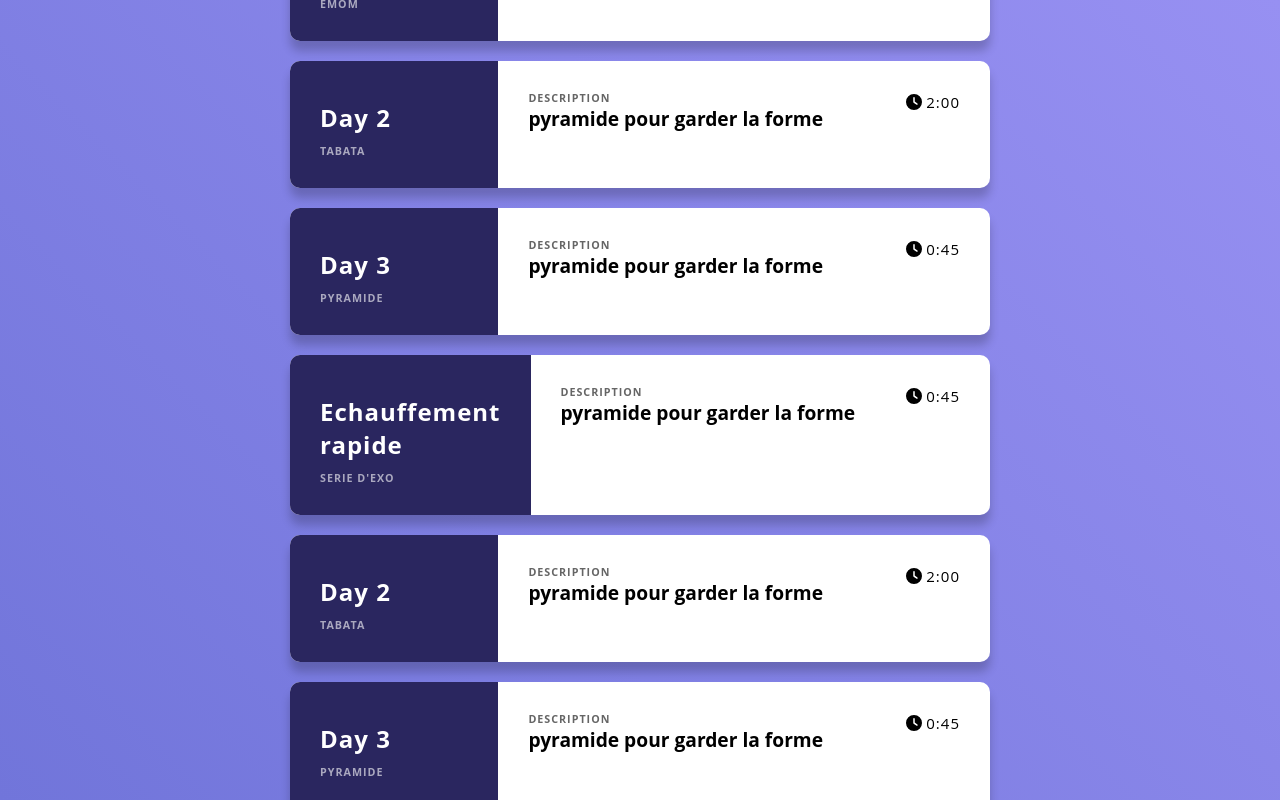
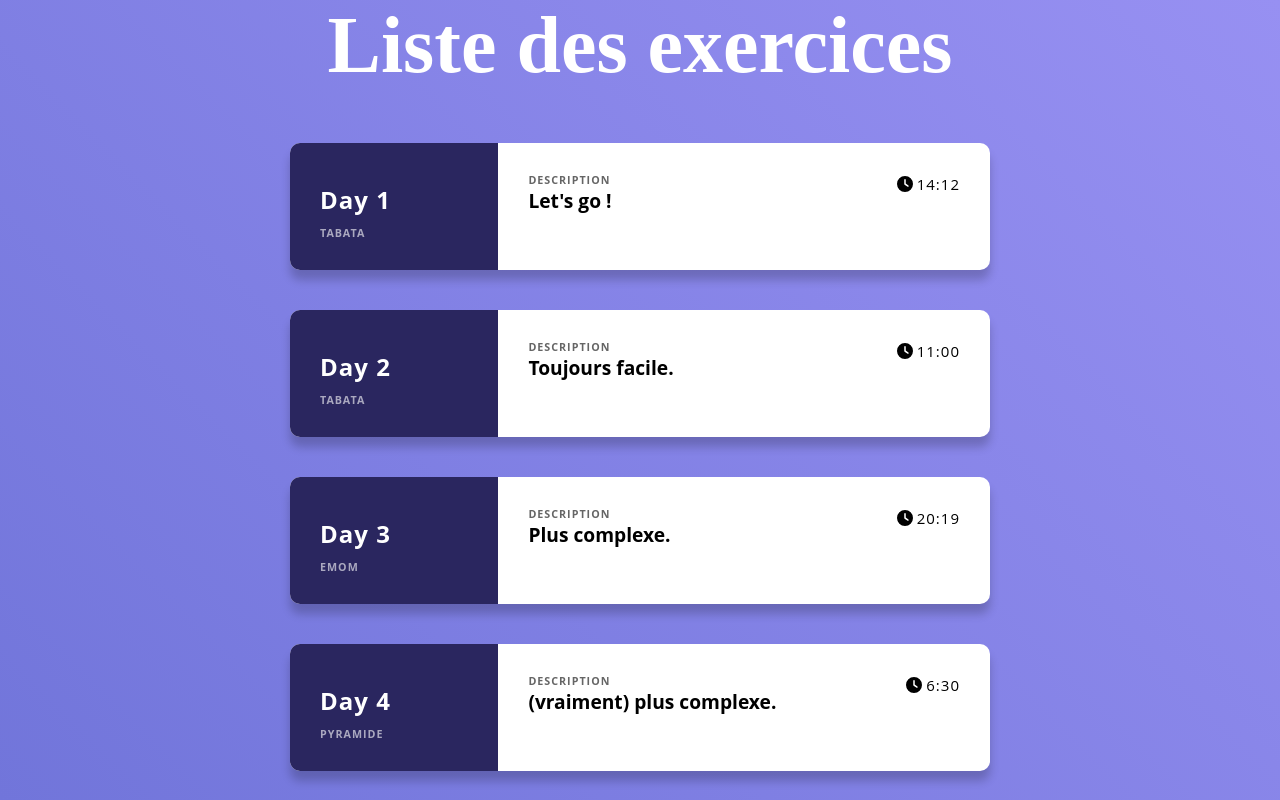
Before and after one commit to quent36987/App_Typescript, a React (Create React App) app: page /chrono in a window 1280 px wide. Built offline with nearby package versions, Linux system fonts and the light colour scheme; a web font is replaced by a local one.

Commit message:
ajout serie exo

```diff
--- a/src/componants/timer.tsx
+++ b/src/componants/timer.tsx
@@ -7,6 +7,9 @@ export type TimerProps = {
     recovery_time : number,
     exercise : string[],
     name : string,
+    type : string,
+    pyramide? : string[],
+    exercise_info? : number[],
   }
 
   enum TYPE_TIMER {
@@ -19,6 +22,7 @@ export type TimerProps = {
     timer : number,
     type : TYPE_TIMER,
     name? : string,
+    color : any,
 }
 
 
@@ -39,6 +43,7 @@ const Timer = ( Prop : TimerProps) => {
      let  recovery_time =Prop.recovery_time;
      let  exercise = Prop.exercise;
 
+
      let   _cycle  = 0;
      let   _set  = 0;
 
@@ -47,7 +52,9 @@ const Timer = ( Prop : TimerProps) => {
     let timeLabel = document.getElementById("base-timer-label") as HTMLElement;
     let setslabel = document.getElementById("sets") as HTMLElement;
     let cyclelabel = document.getElementById("cycles") as HTMLElement;
-    let exerciceslabel = document.getElementById("exercices") as HTMLElement;
+    let exerciceslabel1 = document.getElementById("exercices1") as HTMLElement;
+    let exerciceslabel2 = document.getElementById("exercices2") as HTMLElement;
+    let exerciceslabel3 = document.getElementById("exercices3") as HTMLElement;
 
     //All buttons
     let startBtn = document.getElementById("start")as HTMLButtonElement;
@@ -62,6 +69,52 @@ const Timer = ( Prop : TimerProps) => {
         button.removeAttribute("disabled");
     }
 
+    function SetExoLabel(time : TypeTimer) {
+      if (time == null)
+      {
+        exerciceslabel1.innerHTML = "Ready !";
+        exerciceslabel2.innerHTML = "Ready !";
+        exerciceslabel3.innerHTML = "Ready !";
+        return;
+      }
+
+        if (time.type === TYPE_TIMER.Exo) {
+          exerciceslabel2.innerHTML = exercise[_set];
+          if (_set < exercise.length - 1) {
+            exerciceslabel3.innerHTML = " >  Rest";
+          }
+          else
+          {
+            if (_cycle < cycles - 1) {
+              exerciceslabel3.innerHTML = " > Recovery";
+            }
+            else{
+              exerciceslabel3.innerHTML = " > Fini !";
+            }
+          }
+          if (_set > 0) {
+            exerciceslabel1.innerHTML = "Rest > ";
+          }
+          else if (_cycle > 0) {
+            exerciceslabel1.innerHTML = "Recovery > " ;
+          }
+          else{
+            exerciceslabel1.innerHTML = "Ready > ";
+          }
+
+        }else if (time.type === TYPE_TIMER.Rest) {
+          exerciceslabel1.innerHTML =  exercise[_set-1] + " > " ;
+          exerciceslabel2.innerHTML = "Rest";
+          exerciceslabel3.innerHTML = " > " + exercise[_set];
+        }else{
+          exerciceslabel1.innerHTML = exercise[exercise.length -1] + " > " ;
+          exerciceslabel2.innerHTML = "Recovery";
+          exerciceslabel3.innerHTML = " > " + exercise[0];
+        }
+
+
+    }
+
 
         function  setCircleDasharray(timeLeft : number, timetotal : number) {
             const rawTimeFraction = timeLeft / timetotal;
@@ -70,6 +123,9 @@ const Timer = ( Prop : TimerProps) => {
             TimeFraction * FULL_DASH_ARRAY
           ).toFixed(0)} 283`;
           timer?.setAttribute("stroke-dasharray", circleDasharray);
+
+
+
         }
 
         function  formatTime(time : number) {
@@ -84,52 +140,55 @@ const Timer = ( Prop : TimerProps) => {
 
        function timerOn()
         {
-            console.log("timerOn");
+
             if (timers.length > 0)
             {
-                const timer = timers.pop();
+                const time = timers.pop();
                 let i = -1;
-                if(timer?.name && timeLabel){
-                    exerciceslabel.innerHTML = timer.name;
-                    i = timer.timer;
+                if(time?.name == null || time?.timer == null || timeLabel == null){
+                    return;
                 }
-                else{
-                    exerciceslabel.innerHTML = "";
-                }
+                SetExoLabel(time);
 
-                timerInterval = window.setInterval(() => {
+                  i = time.timer;
+                   timer.style.color = time.color;
+                   cyclelabel.innerHTML =  _cycle.toString()+"/" + cycles.toString();
+                   setslabel.innerHTML = _set.toString() + "/" + exercise.length.toString();
+                   if(time.type === TYPE_TIMER.Exo)
+                            {
+                                _set+=1;
+                                console.log("ici");
+
+                            }
+                            else if(time.type === TYPE_TIMER.Recovery)
+                            {
+                                _cycle +=1;
+                                _set=0;
+                            }
+                   timerInterval = window.setInterval(() => {
                     if(!is_pause)
                     {
-
-                        console.log("pause :" +  is_pause);
-                        if (timer?.timer  && i !== -1 && i > 0)
+                        timeLabel.innerHTML = formatTime(i)
+                        if ( i > 0)
                         {
-                            setCircleDasharray(i,timer.timer);
-                            timeLabel.innerHTML = formatTime(i);
+                            setCircleDasharray(i,time.timer);
                             i--;
                         }
-                        else if(timer  && i !== -1)
+                        else if (i === 0)
                         {
-
-                            timeLabel.innerHTML = formatTime(i);
-                            if(timer.type === TYPE_TIMER.Exo)
-                            {
-                                _set+=1;
-                               cyclelabel.innerHTML =  _cycle.toString()+"/" + cycles.toString();
-                               setslabel.innerHTML = _set.toString() + "/" + exercise.length.toString();
-                            }
-                            else if(timer.type === TYPE_TIMER.Recovery)
-                            {
-                                _cycle +=1;
-                                _set=1;
-                                cyclelabel.innerHTML =  _cycle.toString()+"/" + cycles.toString();
-                                setslabel.innerHTML = _set.toString() + "/" + exercise.length.toString();
-                            }
                             window.clearInterval(timerInterval);
                             timerOn();
-                        }
+                         }
+                         else{
+
+                            window.clearInterval(timerInterval);
+                         }
+
                     }
                 }, 1000);
+            }
+            else{
+              reset();
             }
         }
         // play the tabata (timer)
@@ -138,21 +197,24 @@ const Timer = ( Prop : TimerProps) => {
             for (let cycle = 0; cycle < cycles; cycle++) {
                 for (let exo = 0; exo < exercise.length; exo++) {
                     // play the exercise
-                    timers.unshift({timer : exercise_time, type : TYPE_TIMER.Exo, name : exercise[exo]});
+
+                    timers.unshift({timer : Prop.type === "Serie Exo" ? Prop.exercise_info[exo] : exercise_time, type : TYPE_TIMER.Exo, name : exercise[exo], color : "red"});
                     // play the rest
                     if (exo < exercise.length - 1)
                     {
-                        timers.unshift({timer : rest_time, type : TYPE_TIMER.Rest, name : "Rest"});
+                        timers.unshift({timer : rest_time, type : TYPE_TIMER.Rest, name : "Rest", color : "green"});
                     }
                 }
                 // play the recovery
                 if (cycle < cycles - 1)
                 {
-                    timers.unshift({timer : recovery_time, type : TYPE_TIMER.Recovery, name : "Recovery"});
+                    timers.unshift({timer : recovery_time, type : TYPE_TIMER.Recovery, name : "Recovery", color : "blue"});
                 }
             }
             setslabel.innerHTML = "0/" + exercise.length.toString();
             cyclelabel.innerHTML = "0/" + cycles.toString();
+
+
             timerOn();
         }
 
@@ -166,7 +228,9 @@ const Timer = ( Prop : TimerProps) => {
      timeLabel = document.getElementById("base-timer-label") as HTMLElement;
      setslabel = document.getElementById("sets") as HTMLElement;
      cyclelabel = document.getElementById("cycles") as HTMLElement;
-     exerciceslabel = document.getElementById("exercices") as HTMLElement;
+      exerciceslabel1 = document.getElementById("exercices1") as HTMLElement;
+     exerciceslabel2 = document.getElementById("exercices2") as HTMLElement;
+     exerciceslabel3 = document.getElementById("exercices3") as HTMLElement;
 
     //All buttons
      startBtn = document.getElementById("start")as HTMLButtonElement;
@@ -211,6 +275,20 @@ const Timer = ( Prop : TimerProps) => {
         cyclelabel.innerHTML =  _cycle.toString()+"/" + cycles.toString();
         setslabel.innerHTML = _set.toString() + "/" + exercise.length.toString();
 
+        SetExoLabel(null);
+        setCircleDasharray(0,0);
+        timer.style.color = "#2A265F";
+      }
+
+      function suivant()
+      {
+        window.clearInterval(timerInterval);
+        if (_cycle === cycles)
+        {
+          reset();
+          return ;
+        }
+        timerOn();
       }
 
 
@@ -248,7 +326,12 @@ const Timer = ( Prop : TimerProps) => {
                   <span id="base-timer-label2" className="base-timer__label2">0:00</span>
                 </div>
 
-                <h2 className='h2time' id="exercices">Ready !</h2>
+              <div style={{"display":"flex", "alignItems":"center"}}>
+                <h2 className='h2time2' id="exercices1">  Ready !</h2>
+                <h2 className='h2time' id="exercices2">Ready !</h2>
+                <h2 className='h2time2' id="exercices3">  Ready !</h2>
+              </div>
+
               <div className="buttons">
                 <button onClick={e => start()} className="bttn" id="start">
                   Start
@@ -259,8 +342,14 @@ const Timer = ( Prop : TimerProps) => {
                 <button onClick={e => reset()} className="bttn" id="reset">
                   Reset
                 </button>
+                <button  className='bttn'
+                  id='suivant' onClick={e => suivant()}>
+                  Suivant
+                </button>
               </div>
+
               </div>
+
         </div>
     );
 }
--- a/src/data/days.json
+++ b/src/data/days.json
@@ -3,77 +3,69 @@
 
     [ {
     "name": "Day 1",
-    "type" : "emom",
-    "description": "On commence par un tabata",
-    "exercise_time" : 5,
+    "type" : "Tabata",
+    "description": "Let's go !",
+    "exercise_time" : 20,
     "rest_time" : 3,
-    "cycles" : 2,
-    "recovery_time" : 10,
-    "exercise" : ["squat", "deadlift", "bench press"]
+    "cycles" : 3,
+    "recovery_time" : 120,
+    "exercise" : ["Squat", "Pompe", "Gainage Facial","Squat sautés","Fentes","Dips","Abdos (Sit ups)","Mountain climbers","Montée de genoux"]
     },
     {
         "name": "Day 2",
-        "type" : "tabata",
-        "description": "pyramide pour garder la forme",
-        "exercise_time" : 4,
-        "rest_time" : 4,
-        "cycles" : 5,
-        "recovery_time" : 5,
-        "exercise" : ["squat2", "deadlift2", "bench press2"]
+        "type" : "Tabata",
+        "description": "Toujours facile.",
+        "exercise_time" : 20,
+        "rest_time" : 10,
+        "cycles" : 3,
+        "recovery_time" : 120,
+        "exercise" : ["Montée de genoux", "Saut sur place", "Jumping Jacks","Gainage","Chaise"]
     }
     ,
     {
         "name": "Day 3",
+        "type" : "Emom",
+        "description": "Plus complexe.",
+        "exercise_time" : 60,
+        "rest_time" : 0,
+        "cycles" : 20,
+        "recovery_time" : 1,
+        "exercise" : ["3 Burpees + 6 Fentes"]
+    }
+    ,
+    {
+        "name": "Day 4",
         "type" : "Pyramide",
+        "description": "(vraiment) plus complexe.",
+        "exercise_time" : 0,
+        "rest_time" : 45,
+        "cycles" : 3,
+        "recovery_time" : 60,
+        "exercise" : ["Pompes", "Sit Up", "Superman"],
+        "pyramide" : ["30","20","10"]
+    },
+    {
+        "name": "Day 5",
+        "type" : "Serie Exo",
+        "description": "On travaille un peu les abdos",
+        "exercise_time" : 0,
+        "rest_time" : 0,
+        "cycles" : 5,
+        "recovery_time" : 60,
+        "exercise" : ["10 Russian Twists", "10 Squats", "10 Mountain Climbers"],
+        "exercise_info" : [-1,-1,-1]
+    }
+    ,
+    {
+        "name": "Echauffement rapide",
+        "type" : "Serie Exo",
         "description": "pyramide pour garder la forme",
         "exercise_time" : 4,
         "rest_time" : 4,
         "cycles" : 2,
         "recovery_time" : 5,
-        "exercise" : ["squat2", "deadlift2", "bench press2"]
-    }
-    ,
-    {
-        "name": "Echauffement rapide",
-        "type" : "Serie d'exo",
-        "description": "pyramide pour garder la forme",
-        "exercise_time" : 4,
-        "rest_time" : 4,
-        "cycles" : 2,
-        "recovery_time" : 5,
-        "exercise" : ["squat2", "deadlift2", "bench press2"]
-    },
-    {
-        "name": "Day 2",
-        "type" : "tabata",
-        "description": "pyramide pour garder la forme",
-        "exercise_time" : 4,
-        "rest_time" : 4,
-        "cycles" : 5,
-        "recovery_time" : 5,
-        "exercise" : ["squat2", "deadlift2", "bench press2"]
-    }
-    ,
-    {
-        "name": "Day 3",
-        "type" : "Pyramide",
-        "description": "pyramide pour garder la forme",
-        "exercise_time" : 4,
-        "rest_time" : 4,
-        "cycles" : 2,
-        "recovery_time" : 5,
-        "exercise" : ["squat2", "deadlift2", "bench press2"]
-    }
-    ,
-    {
-        "name": "Echauffement rapide",
-        "type" : "Serie d'exo",
-        "description": "pyramide pour garder la forme",
-        "exercise_time" : 4,
-        "rest_time" : 4,
-        "cycles" : 2,
-        "recovery_time" : 5,
-        "exercise" : ["squat2", "deadlift2", "bench press2"]
+        "exercise" : ["squat2", " 5 deadlift2", "bench press2"],
+        "exercise_info" : [2,-1,20]
     }
     ]
 
--- a/src/pages/chrono.css
+++ b/src/pages/chrono.css
@@ -19,12 +19,23 @@
 * {
 	box-sizing: border-box;
 }
+.scroll
+{
+	overflow-y: scroll;
+	height: 100vh;
+}
+.courselist{
+	display: flex;
+	flex-direction: column;
+	align-items: center;
+	justify-content: center;
 
+}
 
 body {
 	background-image: linear-gradient(45deg, #7175da, #9790F2);
 	font-family: 'Muli', sans-serif;
-	display: flex;
+
 	align-items: center;
 	justify-content: center;
 	flex-direction: column;
--- a/src/pages/chrono.tsx
+++ b/src/pages/chrono.tsx
@@ -38,9 +38,9 @@ const ChronoPage: React.FunctionComponent<IPage & RouteComponentProps<any>> = pr
     function PageRender() {
         let number = props.match.params.number;
         if (!number || number > bd.days.length) {
-            return <div >
+            return <div className="scroll">
                     <h1 className='h1time' >Liste des exercices</h1>
-                    <div className="scroll">
+                    <div className="courselist">
                     {bd.days.map((day, key) =>
                         <div className="course" onClick={() => loadChronoPage(key + 1)} key={key}>
                             <div className="course-preview">
@@ -71,7 +71,10 @@ const ChronoPage: React.FunctionComponent<IPage & RouteComponentProps<any>> = pr
                                 exercise={bd.days[number - 1].exercise}
                                 cycles={bd.days[number - 1].cycles}
                                 recovery_time={bd.days[number - 1].recovery_time}
-                                name={bd.days[number - 1].name} />
+                                name={bd.days[number - 1].name}
+                                type={bd.days[number -1 ].type}
+                                exercise_info={bd.days[number -1].exercise_info}
+                                pyramide={bd.days[number -1].pyramide} />
                    </div>
         }
     }
```
Also changed, not shown: src/componants/timer.css (+15 -5 lines), 1 other file (tests, documents, lock files or other folders).
